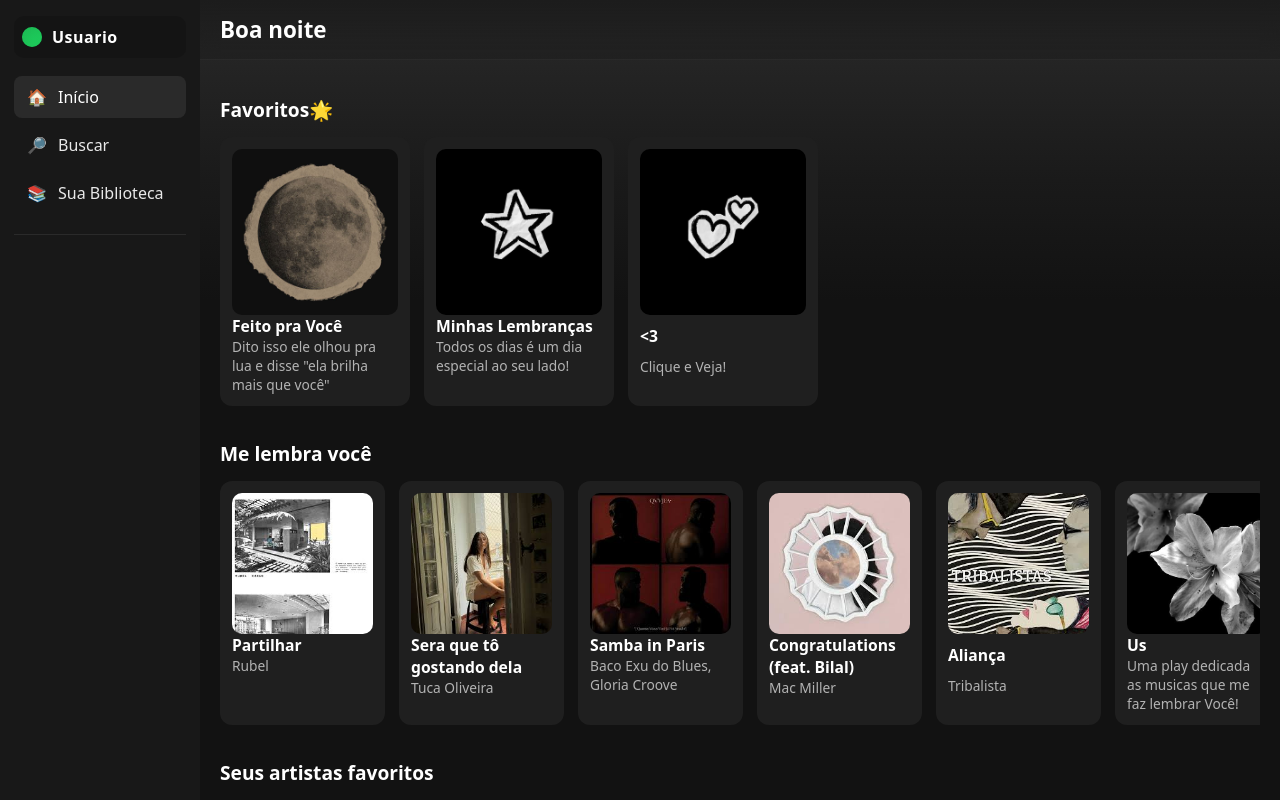
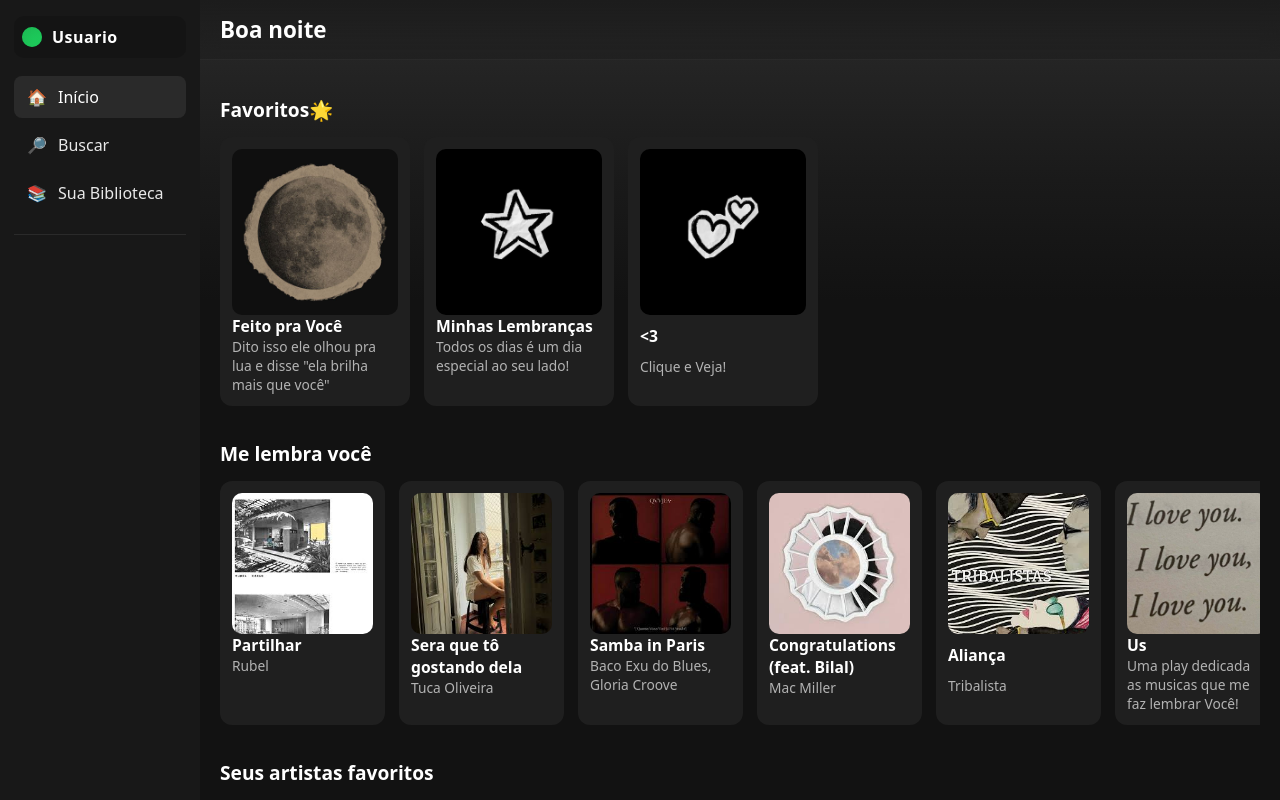
Before and after one commit to TheusArc/UsList, a plain HTML site: page index.html in a window 1280 px wide. Drawn offline with Linux system fonts and the light colour scheme; files whose address does not match are found by name.

Commit message:
Update index.html

```diff
--- a/index.html
+++ b/index.html
@@ -130,7 +130,7 @@
 
             <article class="card">
               <a href="https://open.spotify.com/playlist/4DoFI06Fp1aIweTl6oCqw0?si=62064ececb0d4ba0&pt=1d1031e3d20764d1c94bcf44ad2b3c08" target="_blank">
-              <img src="imagens/Photos/Us.jpg" alt="Capa da playlist">
+              <img src="imagens/Photos/you and me.jpg" alt="Capa da playlist">
               <h3>Us</h3>
               <p>Uma play dedicada as musicas que me faz lembrar Você!</p>
               </a>
```
